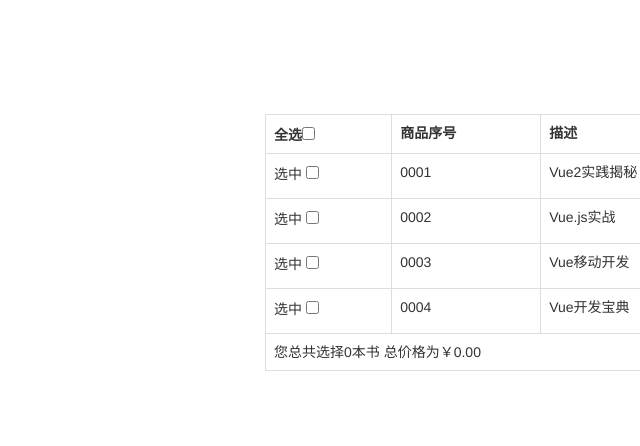
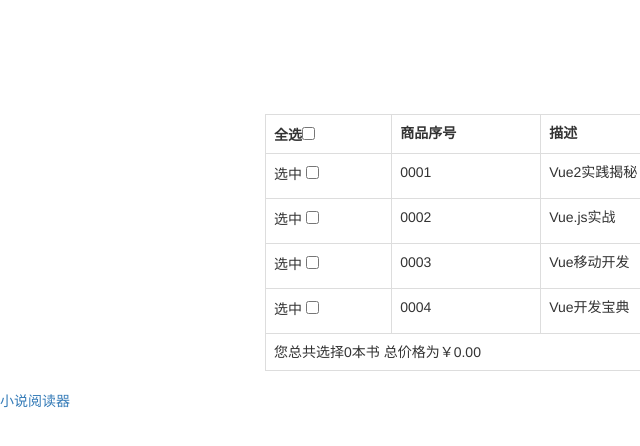
Before and after one commit to lamelamb/lamelamb.github.io, a plain HTML site: page index.html in a window 1280 px wide. Shown: the full height of the page, 0-640 px from the left. Drawn offline with nearby package versions, Linux system fonts and the light colour scheme.

Commit message:
Update index.html
add 小说阅读器

```diff
--- a/index.html
+++ b/index.html
@@ -76,6 +76,8 @@
                     </div>
 		    	</div>
 		    </div>
+               <!-- 		 -->
+		<a href="https://lamelamb.github.io/reader/Reader/reader2.html">小说阅读器</a>
 	</body>
 	<script src="https://unpkg.com/axios/dist/axios.min.js"></script>
 	 <!-- jQuery (Bootstrap 的所有 JavaScript 插件都依赖 jQuery，所以必须放在前边) -->
```
